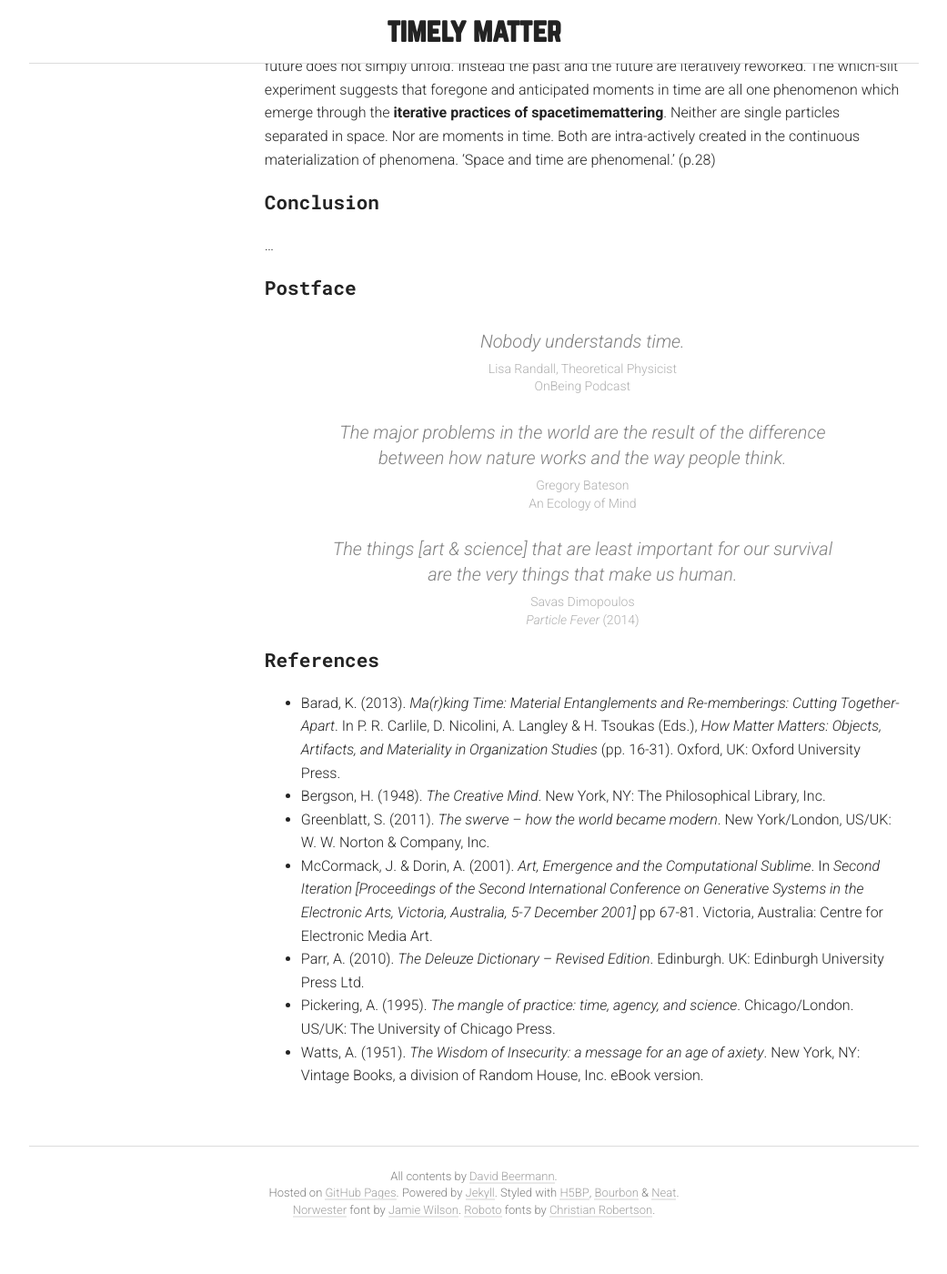
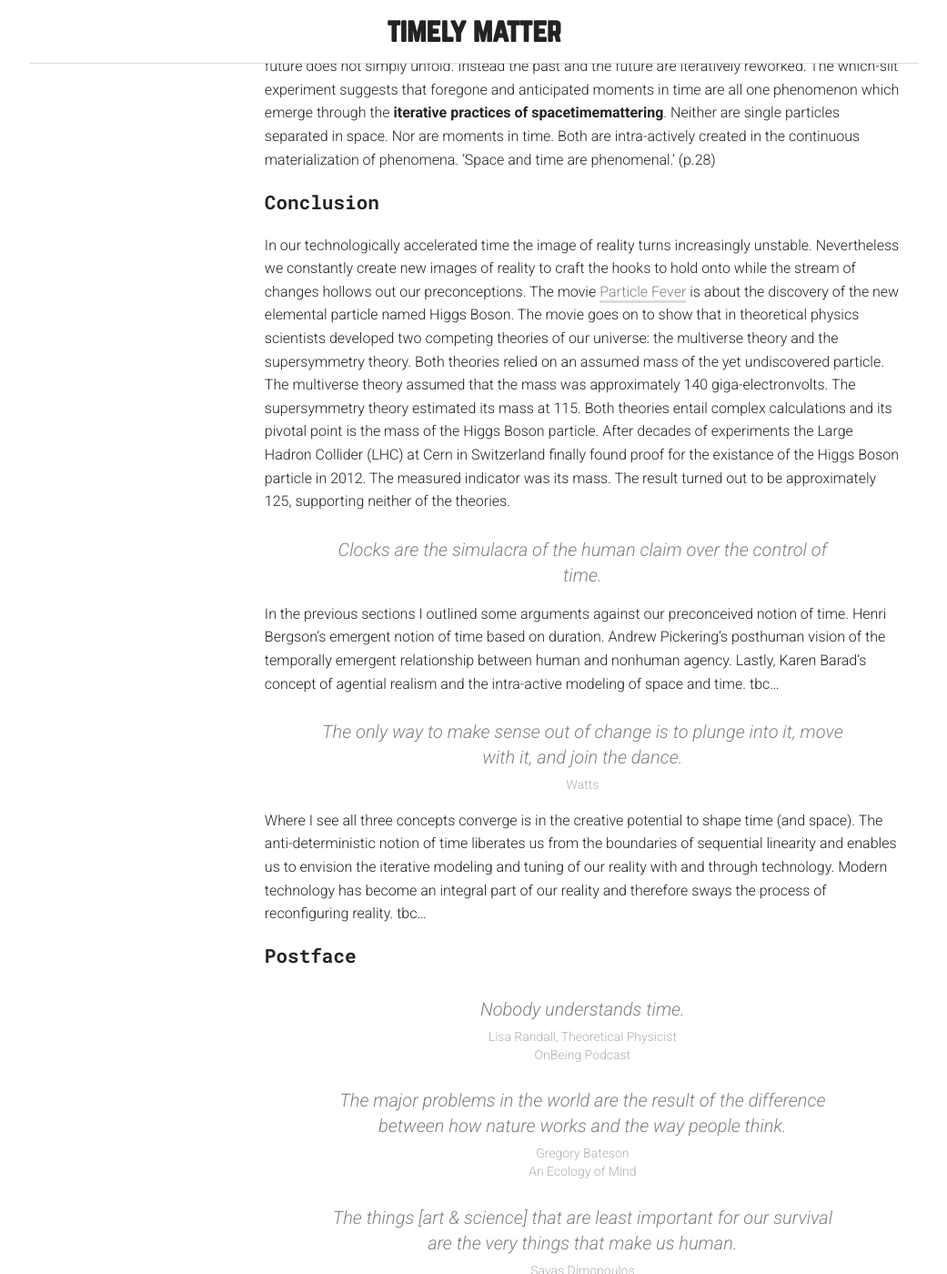
Before and after one commit to davidbeermann/timely-matter, a Jekyll site: the page built from concept/index.md, in a window 1280 px wide and 1400 px high, scrolled down 9775 px. Shown: the whole window at 91% size, without its empty margins (119-1160 px from the left). Built offline with Jekyll 4.4.1, drawn with Linux system fonts in a browser that asks for light colours; before the commit the page ends 11139 px from its top, so only the background shows below that.

Commit message:
started writing conclusion for concept

```diff
--- a/concept/index.md
+++ b/concept/index.md
@@ -166,7 +166,18 @@
 
 ## Conclusion
 
-...
+In our technologically accelerated time the image of reality turns increasingly unstable. Nevertheless we constantly create new images of reality to craft the hooks to hold onto while the stream of changes hollows out our preconceptions. The movie [Particle Fever](http://particlefever.com/) is about the discovery of the new elemental particle named Higgs Boson. The movie goes on to show that in theoretical physics scientists developed two competing theories of our universe: the multiverse theory and the supersymmetry theory. Both theories relied on an assumed mass of the yet undiscovered particle. The multiverse theory assumed that the mass was approximately 140 giga-electronvolts. The supersymmetry theory estimated its mass at 115. Both theories entail complex calculations and its pivotal point is the mass of the Higgs Boson particle. After decades of experiments the Large Hadron Collider (LHC) at Cern in Switzerland finally found proof for the existance of the Higgs Boson particle in 2012. The measured indicator was its mass. The result turned out to be approximately 125, supporting neither of the theories.
+
+> Clocks are the simulacra of the human claim over the control of time.
+
+In the previous sections I outlined some arguments against our preconceived notion of time. Henri Bergson's emergent notion of time based on duration. Andrew Pickering's posthuman vision
+of the temporally emergent relationship between human and nonhuman agency. Lastly, Karen Barad's concept of agential realism and the intra-active modeling of space and time. tbc...
+
+> The only way to make sense out of change is to plunge into it, move with it, and join the dance.
+>
+> Watts
+
+Where I see all three concepts converge is in the creative potential to shape time (and space). The anti-deterministic notion of time liberates us from the boundaries of sequential linearity and enables us to envision the iterative modeling and tuning of our reality with and through technology. Modern technology has become an integral part of our reality and therefore sways the process of reconfiguring reality. tbc...
 
 ## Postface
 
```
